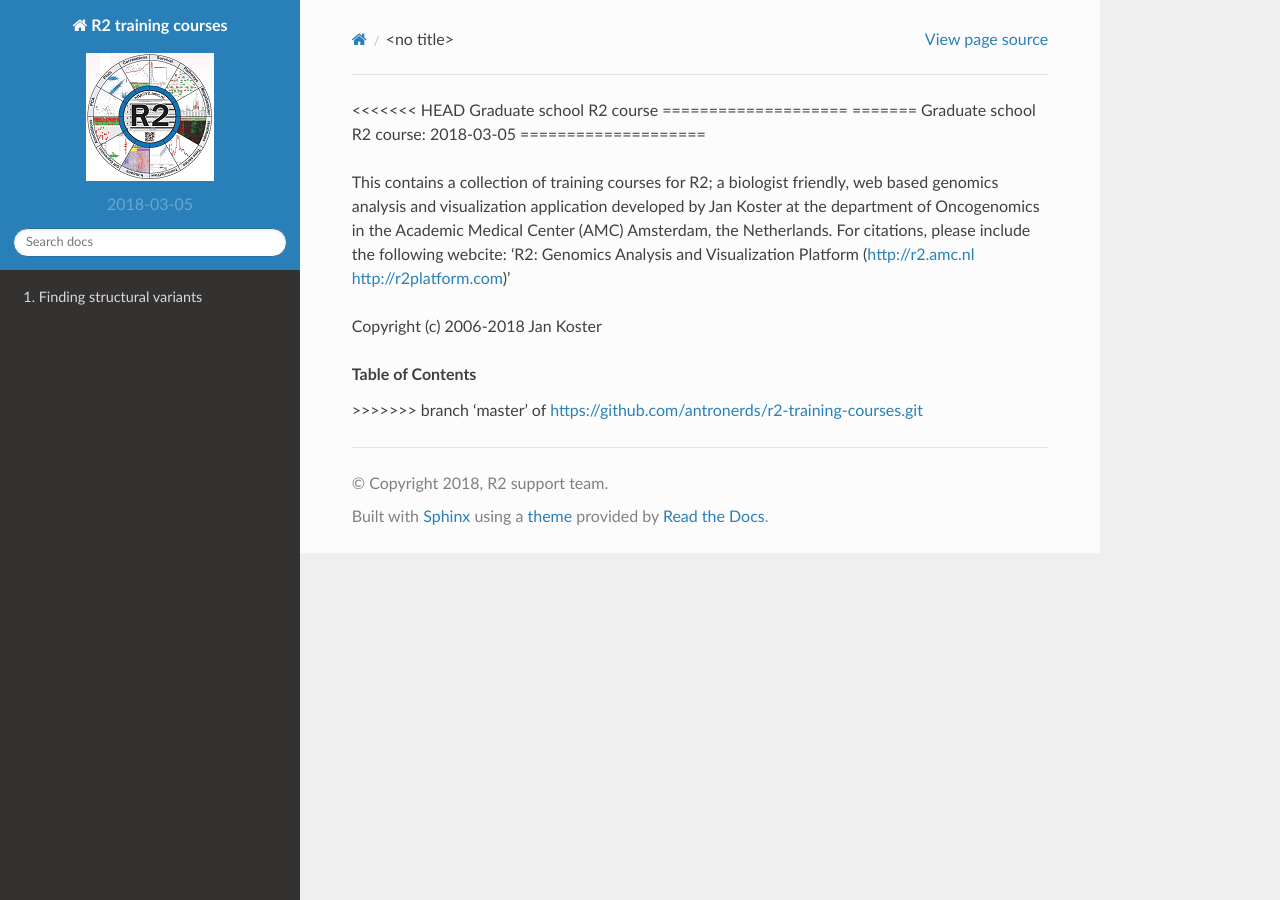
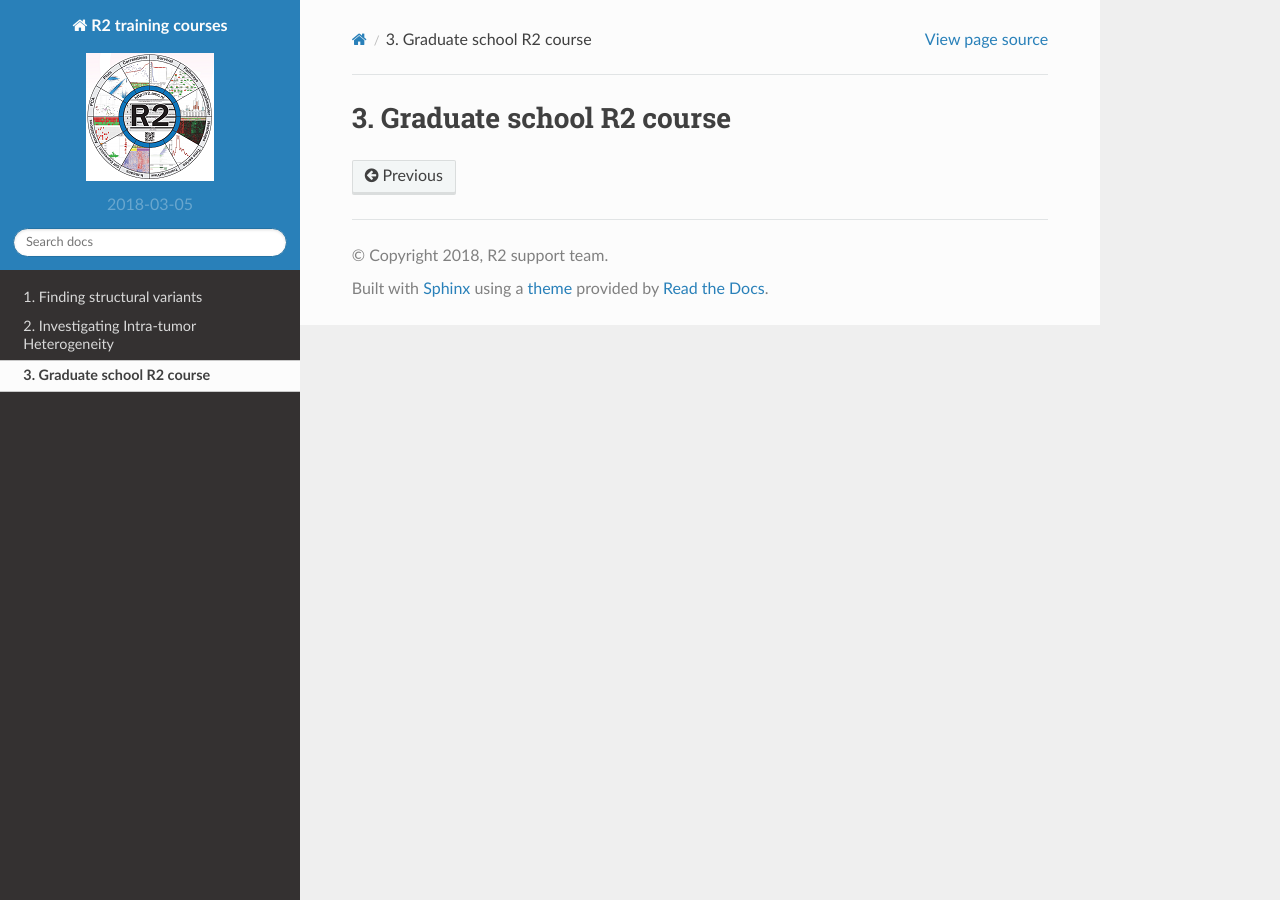
Before and after one commit to antronerds/r2-training-courses, a Sphinx documentation site: the page built from docs/graduatecourse/index.rst, in a window 1280 px wide. Built offline with Sphinx 7.4.7 and the Read the Docs theme 2.0.0, drawn with Linux system fonts in a browser that asks for light colours; pages that are not in the unit, such as notebooks, are missing from menus.

Commit message:
adapted to merge properly

```diff
--- a/docs/graduatecourse/index.rst
+++ b/docs/graduatecourse/index.rst
@@ -1,17 +1,5 @@
-<<<<<<< HEAD
 Graduate school R2 course
 ====================
-=======
-Graduate school R2 course: |version|
-====================
-
-This contains a collection of training courses for R2; a biologist friendly, web based genomics analysis and visualization application developed by Jan Koster at the department of Oncogenomics in the Academic Medical Center (AMC) Amsterdam, the Netherlands.
-For citations, please include the following webcite: 'R2: Genomics Analysis and Visualization Platform (http://r2.amc.nl http://r2platform.com)'
-
-Copyright (c) 2006-2018 Jan Koster
-
-.. rubric:: Table of Contents
->>>>>>> branch 'master' of https://github.com/antronerds/r2-training-courses.git
 
 .. toctree::
    :maxdepth: 2
--- a/docs/index.rst
+++ b/docs/index.rst
@@ -13,10 +13,7 @@ Copyright (c) 2006-2018 Jan Koster
    :numbered: 3
 
    Finding_structural_variants
-<<<<<<< HEAD
-=======
    Investigating_Tumor_Heterogeneity
->>>>>>> branch 'master' of https://github.com/antronerds/r2-training-courses.git
    graduatecourse/index
 
 ..
```
